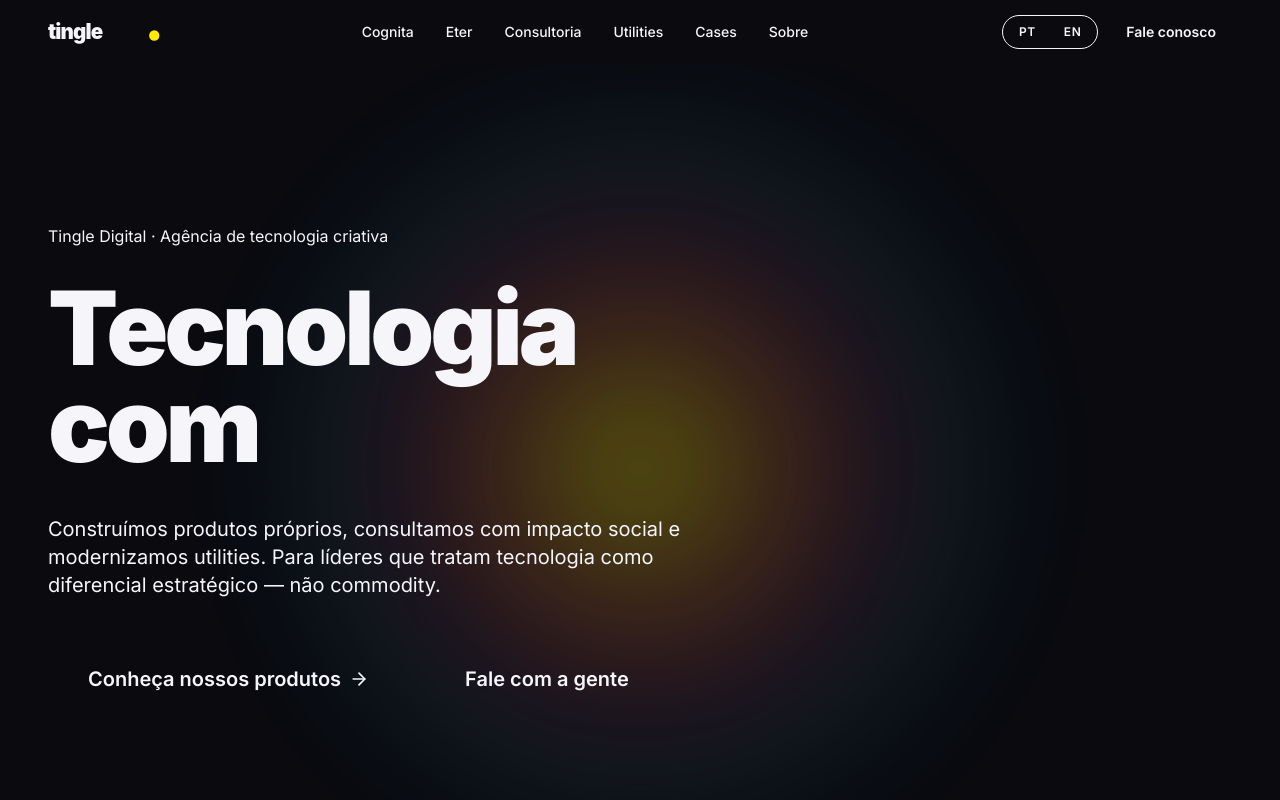
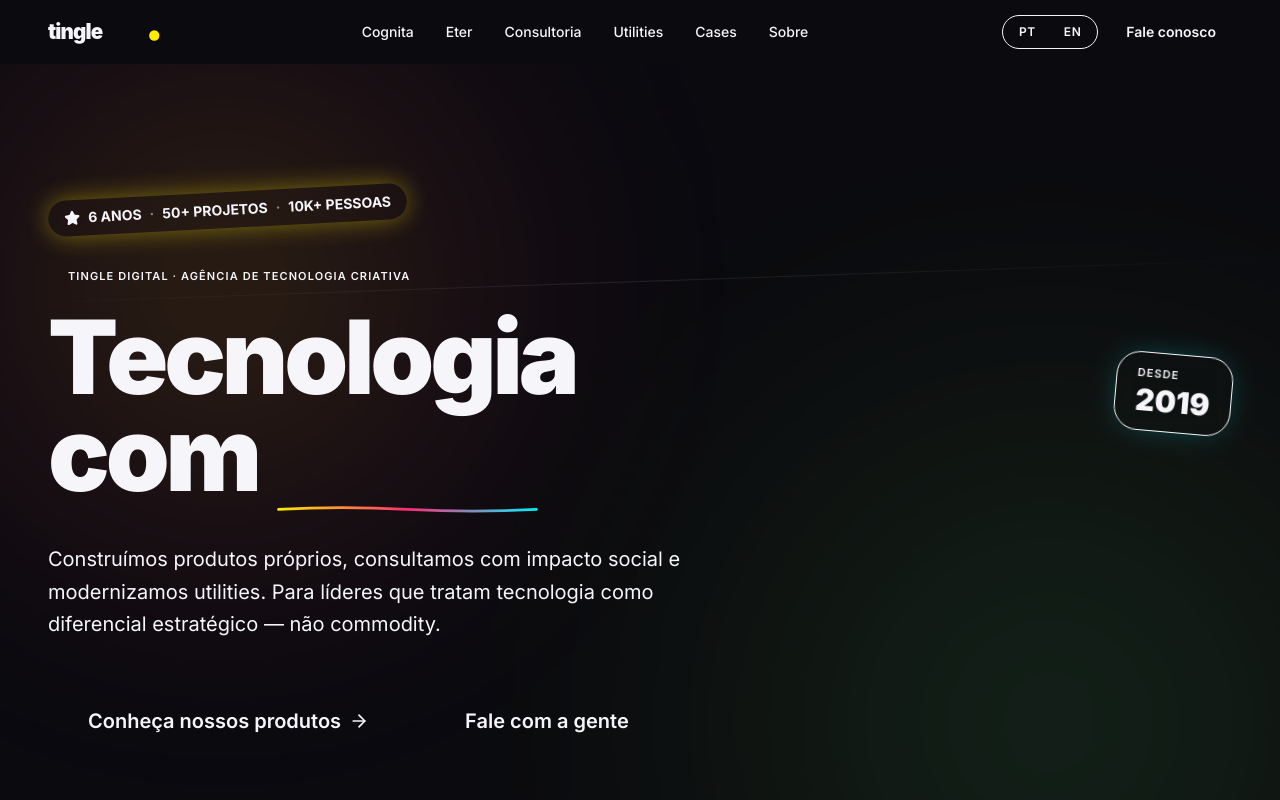
Before and after one commit to vasconcelosdreyfus/tingledigital, a Next.js app: page / in a window 1280 px wide. Shown: the top 800 px of the page. Built offline with nearby package versions, Linux system fonts and the light colour scheme.

Commit message:
feat(polish): redesign HomeHero with floating sticker, particles, gradient underline

```diff
--- a/components/sections/home/home-hero.tsx
+++ b/components/sections/home/home-hero.tsx
@@ -2,12 +2,10 @@
 
 import * as React from "react";
 import Link from "next/link";
+import { motion } from "framer-motion";
 import { Container } from "@/components/primitives/container";
-import { Section } from "@/components/primitives/section";
-import { Eyebrow } from "@/components/primitives/eyebrow";
 import { Button } from "@/components/ui/button";
-import { CursorBlob } from "@/components/motion/cursor-blob";
-import { ArrowRight } from "lucide-react";
+import { ArrowRight, Star } from "lucide-react";
 
 interface HomeHeroProps {
   eyebrow: string;
@@ -19,6 +17,21 @@
   secondaryCta: { label: string; href: string };
 }
 
+const PARTICLE_POSITIONS = [
+  { top: "12%", left: "8%" },
+  { top: "22%", left: "78%" },
+  { top: "35%", left: "15%" },
+  { top: "48%", left: "92%" },
+  { top: "60%", left: "5%" },
+  { top: "72%", left: "65%" },
+  { top: "85%", left: "30%" },
+  { top: "18%", left: "55%" },
+  { top: "42%", left: "42%" },
+  { top: "68%", left: "85%" },
+  { top: "28%", left: "25%" },
+  { top: "55%", left: "70%" },
+];
+
 export function HomeHero({
   eyebrow,
   titleLine1,
@@ -29,23 +42,164 @@
   secondaryCta,
 }: HomeHeroProps) {
   return (
-    <Section spacing="xl" className="relative min-h-[80vh] overflow-hidden flex items-center">
-      <CursorBlob className="opacity-80" size={720} />
+    <section className="relative min-h-screen overflow-hidden flex items-center pt-32 pb-24">
+      {/* Background orbs */}
+      <motion.div
+        initial={{ opacity: 0, scale: 0.6 }}
+        animate={{ opacity: 0.5, scale: 1 }}
+        transition={{ duration: 1.8, ease: [0.16, 1, 0.3, 1] }}
+        className="absolute top-[-15%] left-[-10%] w-[55vw] aspect-square rounded-full blur-[120px]"
+        style={{
+          background:
+            "radial-gradient(circle, rgba(255,235,0,0.35) 0%, rgba(255,45,117,0.18) 45%, transparent 75%)",
+        }}
+      />
+      <motion.div
+        initial={{ opacity: 0, scale: 0.6 }}
+        animate={{ opacity: 0.45, scale: 1 }}
+        transition={{ duration: 2.2, delay: 0.2, ease: [0.16, 1, 0.3, 1] }}
+        className="absolute bottom-[-20%] right-[-12%] w-[60vw] aspect-square rounded-full blur-[140px]"
+        style={{
+          background:
+            "radial-gradient(circle, rgba(0,240,255,0.32) 0%, rgba(184,255,0,0.18) 45%, transparent 75%)",
+        }}
+      />
+
+      {/* Particle dots */}
+      <div className="absolute inset-0 pointer-events-none">
+        {PARTICLE_POSITIONS.map((pos, i) => (
+          <motion.div
+            key={i}
+            initial={{ opacity: 0 }}
+            animate={{
+              opacity: [0, 0.4, 0.2, 0.4, 0],
+              y: [0, -16, 0],
+            }}
+            transition={{
+              duration: 6 + (i % 4),
+              repeat: Infinity,
+              delay: i * 0.3,
+              ease: "easeInOut",
+            }}
+            className="absolute w-1 h-1 rounded-full bg-[--color-text]"
+            style={pos}
+          />
+        ))}
+      </div>
+
+      {/* Diagonal slash decoration */}
+      <div
+        className="absolute top-1/4 left-0 right-0 h-px opacity-10 pointer-events-none"
+        style={{
+          background:
+            "linear-gradient(90deg, transparent, var(--color-text), transparent)",
+          transform: "rotate(-2deg)",
+        }}
+      />
+
+      {/* Side sticker — DESDE 2019 */}
+      <motion.div
+        initial={{ opacity: 0, x: 80, rotate: 0 }}
+        animate={{ opacity: 1, x: 0, rotate: 5 }}
+        transition={{ duration: 0.8, delay: 1.2, ease: [0.16, 1, 0.3, 1] }}
+        className="hidden lg:block absolute right-12 top-1/3 z-10"
+      >
+        <div className="rounded-2xl border border-[--color-accent-cyan]/40 bg-[--color-bg]/80 backdrop-blur px-5 py-3 shadow-[0_0_32px_-12px_rgba(0,240,255,0.5)]">
+          <p className="text-eyebrow text-[--color-accent-cyan]">DESDE</p>
+          <p className="text-3xl font-black text-[--color-text]">2019</p>
+        </div>
+      </motion.div>
+
       <Container className="relative z-10">
-        <Eyebrow color="yellow" className="mb-8">{eyebrow}</Eyebrow>
-        <h1 className="text-display-1 text-balance">
+        {/* Top sticker badge */}
+        <motion.div
+          initial={{ opacity: 0, y: -20, rotate: 0 }}
+          animate={{ opacity: 1, y: 0, rotate: -3 }}
+          transition={{ duration: 0.6, ease: [0.16, 1, 0.3, 1] }}
+          className="inline-flex"
+        >
+          <div className="inline-flex items-center gap-2 rounded-full bg-[--color-accent-yellow] px-4 py-2 text-sm font-bold text-[--color-bg] shadow-[0_0_24px_rgba(255,235,0,0.4)]">
+            <Star className="h-4 w-4" fill="currentColor" aria-hidden="true" />
+            <span>6 ANOS</span>
+            <span className="opacity-50">·</span>
+            <span>50+ PROJETOS</span>
+            <span className="opacity-50">·</span>
+            <span>10K+ PESSOAS</span>
+          </div>
+        </motion.div>
+
+        {/* Eyebrow */}
+        <motion.div
+          initial={{ opacity: 0, y: 16 }}
+          animate={{ opacity: 1, y: 0 }}
+          transition={{ duration: 0.5, delay: 0.2 }}
+          className="mt-10 flex items-center gap-3"
+        >
+          <span className="relative flex h-2 w-2">
+            <span className="absolute inset-0 rounded-full bg-[--color-accent-lime] opacity-75 animate-ping" />
+            <span className="relative rounded-full h-2 w-2 bg-[--color-accent-lime]" />
+          </span>
+          <p className="text-eyebrow text-[--color-text-muted]">{eyebrow}</p>
+        </motion.div>
+
+        {/* Headline */}
+        <motion.h1
+          initial={{ opacity: 0, y: 24 }}
+          animate={{ opacity: 1, y: 0 }}
+          transition={{ duration: 0.8, delay: 0.4, ease: [0.16, 1, 0.3, 1] }}
+          className="mt-6 text-display-1 text-balance"
+        >
           <span className="block">{titleLine1}</span>
           <span className="block">
             {titleLine2}{" "}
-            <span className="bg-gradient-to-r from-[--color-accent-yellow] via-[--color-accent-pink] to-[--color-accent-cyan] bg-clip-text text-transparent">
-              {titleAccent}
+            <span className="relative inline-block">
+              <span className="relative z-10 bg-gradient-to-r from-[--color-accent-yellow] via-[--color-accent-pink] to-[--color-accent-cyan] bg-clip-text text-transparent">
+                {titleAccent}
+              </span>
+              <svg
+                className="absolute -bottom-3 left-0 w-full"
+                viewBox="0 0 300 12"
+                fill="none"
+                preserveAspectRatio="none"
+              >
+                <motion.path
+                  d="M 5 6 Q 75 2, 150 6 T 295 6"
+                  stroke="url(#underline)"
+                  strokeWidth="3"
+                  strokeLinecap="round"
+                  initial={{ pathLength: 0 }}
+                  animate={{ pathLength: 1 }}
+                  transition={{ duration: 1.2, delay: 1.1 }}
+                />
+                <defs>
+                  <linearGradient id="underline" x1="0" y1="0" x2="1" y2="0">
+                    <stop offset="0%" stopColor="#FFEB00" />
+                    <stop offset="50%" stopColor="#FF2D75" />
+                    <stop offset="100%" stopColor="#00F0FF" />
+                  </linearGradient>
+                </defs>
+              </svg>
             </span>
           </span>
-        </h1>
-        <p className="mt-10 max-w-2xl text-xl text-[--color-text-muted] text-pretty">
+        </motion.h1>
+
+        {/* Subtitle */}
+        <motion.p
+          initial={{ opacity: 0, y: 24 }}
+          animate={{ opacity: 1, y: 0 }}
+          transition={{ duration: 0.7, delay: 0.7 }}
+          className="mt-10 max-w-2xl text-xl text-[--color-text-muted] text-pretty leading-relaxed"
+        >
           {subtitle}
-        </p>
-        <div className="mt-12 flex flex-wrap items-center gap-4">
+        </motion.p>
+
+        {/* CTAs */}
+        <motion.div
+          initial={{ opacity: 0, y: 24 }}
+          animate={{ opacity: 1, y: 0 }}
+          transition={{ duration: 0.6, delay: 0.9 }}
+          className="mt-12 flex flex-wrap items-center gap-4"
+        >
           <Button asChild size="xl">
             <Link href={primaryCta.href}>
               {primaryCta.label}
@@ -55,8 +209,25 @@
           <Button asChild size="xl" variant="ghost">
             <Link href={secondaryCta.href}>{secondaryCta.label}</Link>
           </Button>
-        </div>
+        </motion.div>
+
+        {/* Trust strip */}
+        <motion.div
+          initial={{ opacity: 0 }}
+          animate={{ opacity: 1 }}
+          transition={{ duration: 0.6, delay: 1.4 }}
+          className="mt-16 flex flex-wrap items-center gap-x-6 gap-y-2 text-sm text-[--color-text-subtle]"
+        >
+          <span className="text-eyebrow">PARCEIROS</span>
+          <span className="font-semibold text-[--color-text-muted]">Casa Brasil</span>
+          <span className="opacity-50">·</span>
+          <span className="font-semibold text-[--color-text-muted]">Hubz</span>
+          <span className="opacity-50">·</span>
+          <span className="font-semibold text-[--color-text-muted]">The Town</span>
+          <span className="opacity-50">·</span>
+          <span className="font-semibold text-[--color-text-muted]">QBanho</span>
+        </motion.div>
       </Container>
-    </Section>
+    </section>
   );
 }
```
